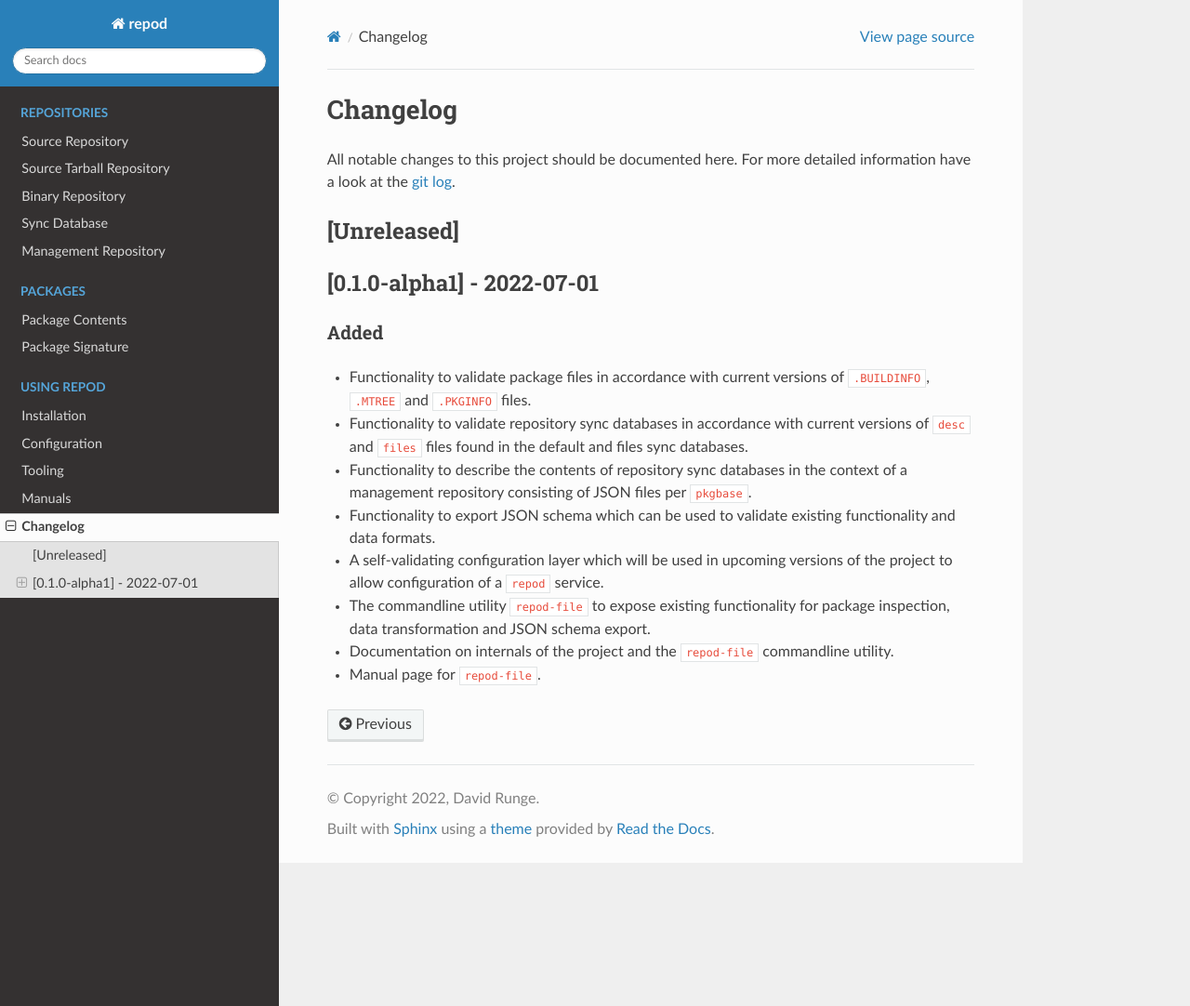
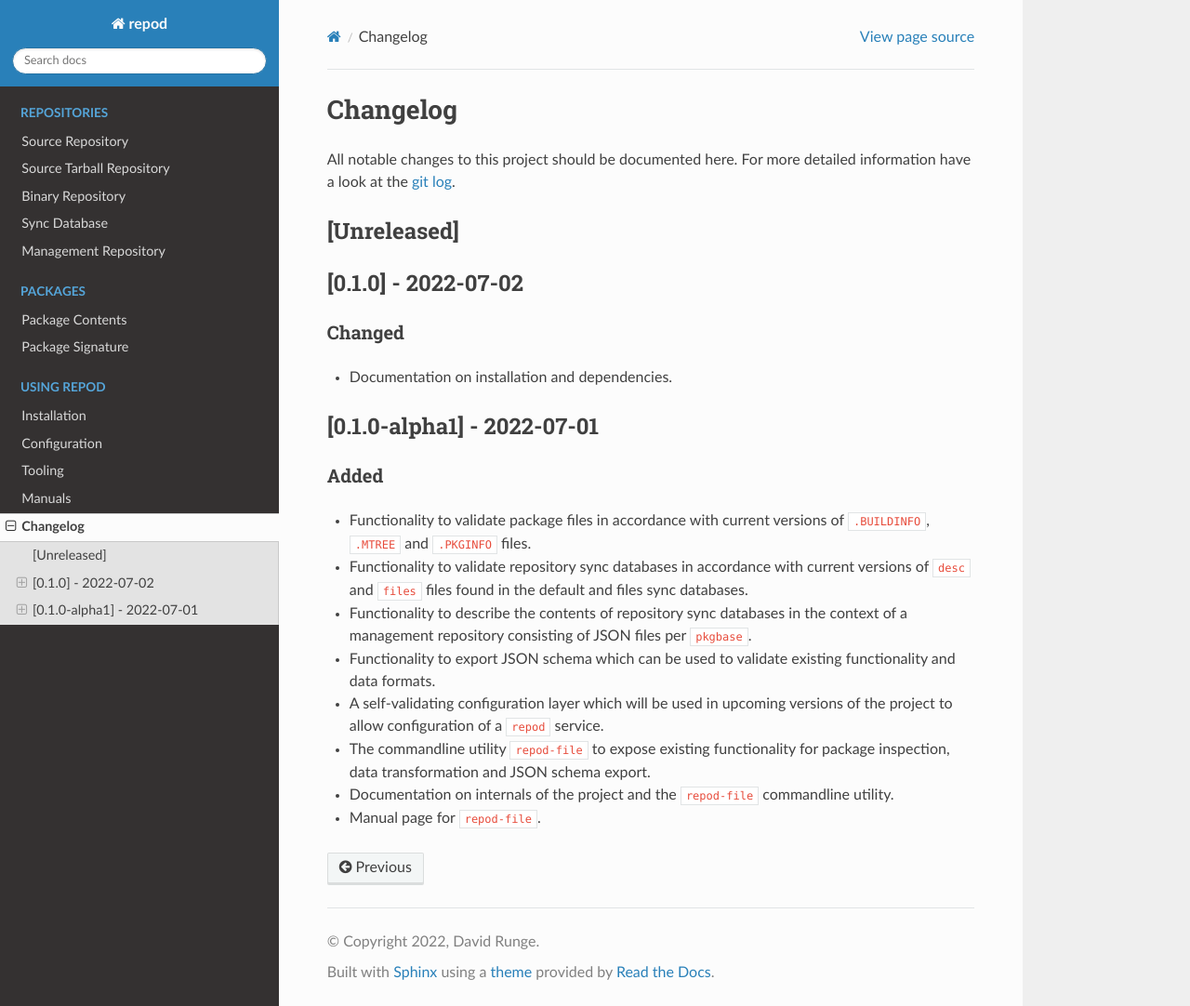
Before and after one commit to archlinux/repod, a Sphinx documentation site: the page built from docs/repod/changelog.rst, in a window 1280 px wide and 1082 px high. Shown: the whole window at 93% size. Built offline with Sphinx 7.4.7 and the Read the Docs theme 2.0.0, drawn with Linux system fonts in a browser that asks for light colours.

Commit message:
Add changelog for 0.1.0
docs/repod/changelog.rst:
Add changelog entry for 0.1.0.

```diff
--- a/docs/repod/changelog.rst
+++ b/docs/repod/changelog.rst
@@ -11,6 +11,14 @@ For more detailed information have a look at the |git log|.
 
 [Unreleased]
 ------------
+
+[0.1.0] - 2022-07-02
+--------------------
+
+Changed
+^^^^^^^
+
+* Documentation on installation and dependencies.
 
 [0.1.0-alpha1] - 2022-07-01
 ---------------------------
```
